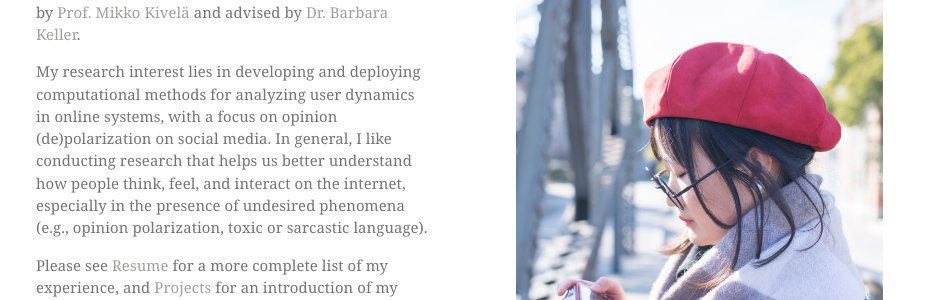
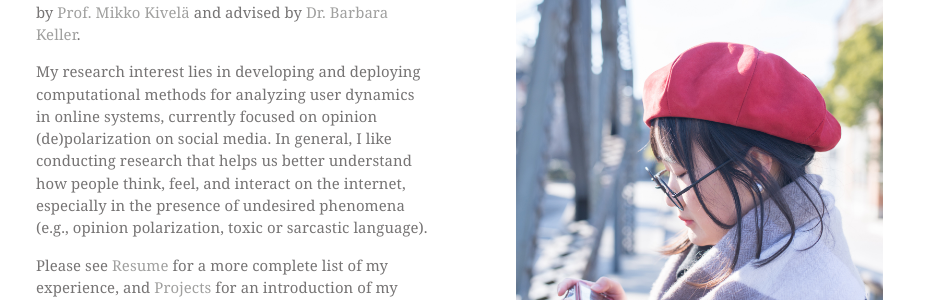
Before and after one commit to yanxxia/yanxxia.github.io, a Jekyll site: the page built from index.html, in a window 1280 px wide. Shown: the part 234-534 px from the top of the page, without its empty margins (168-1100 px from the left). Built offline with Jekyll 4.4.1, drawn with Linux system fonts in a browser that asks for light colours.

```diff
--- a/index.html
+++ b/index.html
@@ -5,7 +5,7 @@
 <div class="intro-div">
   <p>Hi there!</p>
   <p>I am Yan, a third-year doctoral student in computer science at Aalto University, Finland. I am supervised by <a href="http://www.mkivela.com/">Prof. Mikko Kivel&#228;</a> and advised by <a href="https://users.aalto.fi/~kellerb1/">Dr. Barbara Keller</a>.</p>
-  <p>My research interest lies in developing and deploying computational methods for analyzing user dynamics in online systems, with a focus on opinion (de)polarization on social media. In general, I like conducting research that helps us better understand how people think, feel, and interact on the internet, especially in the presence of undesired phenomena (e.g., opinion polarization, toxic or sarcastic language).</p>
+  <p>My research interest lies in developing and deploying computational methods for analyzing user dynamics in online systems, currently focused on opinion (de)polarization on social media. In general, I like conducting research that helps us better understand how people think, feel, and interact on the internet, especially in the presence of undesired phenomena (e.g., opinion polarization, toxic or sarcastic language).</p>
   <p>Please see <a href="/resume.html">Resume</a> for a more complete list of my experience, and <a href="/projects.html">Projects</a> for an introduction of my major research projects. If you are interested, some of my photography, design, and calligraphy works are presented in <a href="/gallery.html">Gallery</a>.</p>
   <p>Find me by <a href="mailto:yan.xia@aalto.fi">email:yan.xia@aalto.fi</a> or <a href="https://www.twitter.com/{{ site.twitter_username| cgi_escape | escape }}">Twitter:yanxxia</a> if you want to talk! :D</p>
 </div>
```
